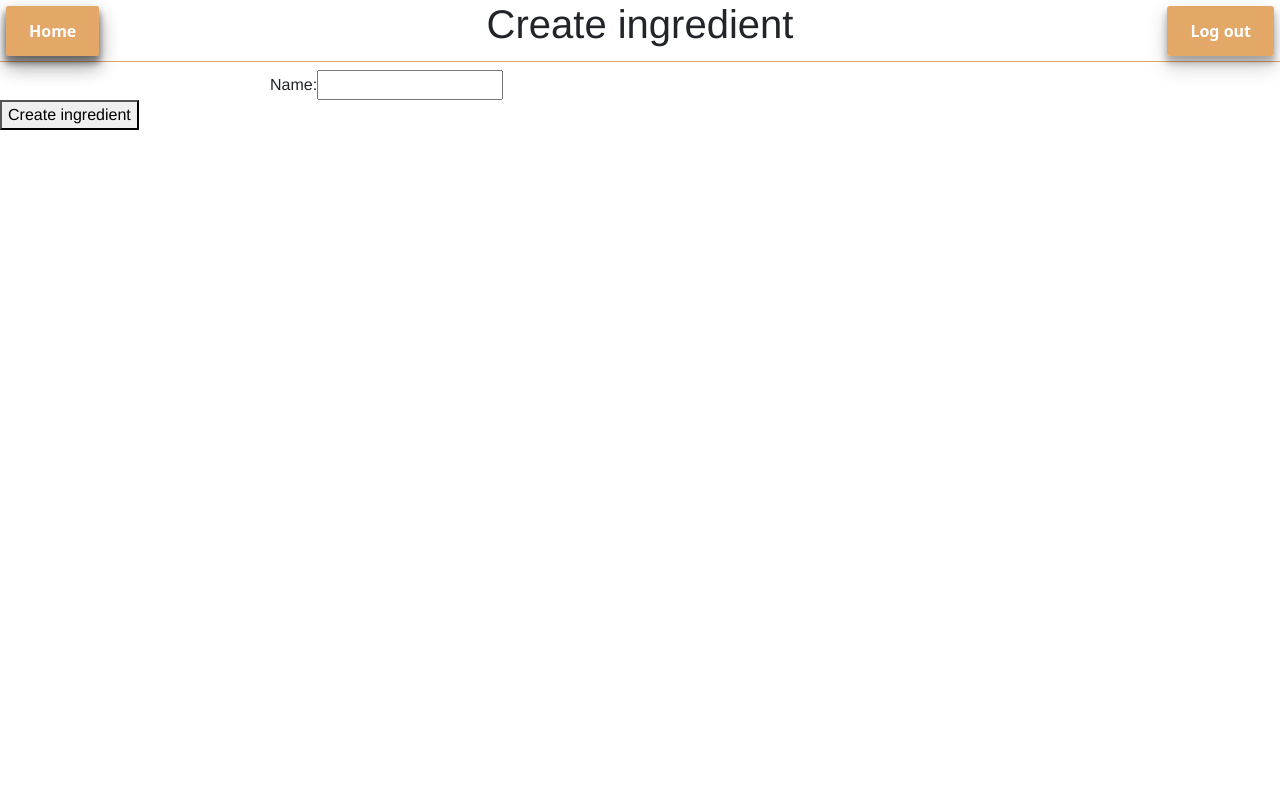
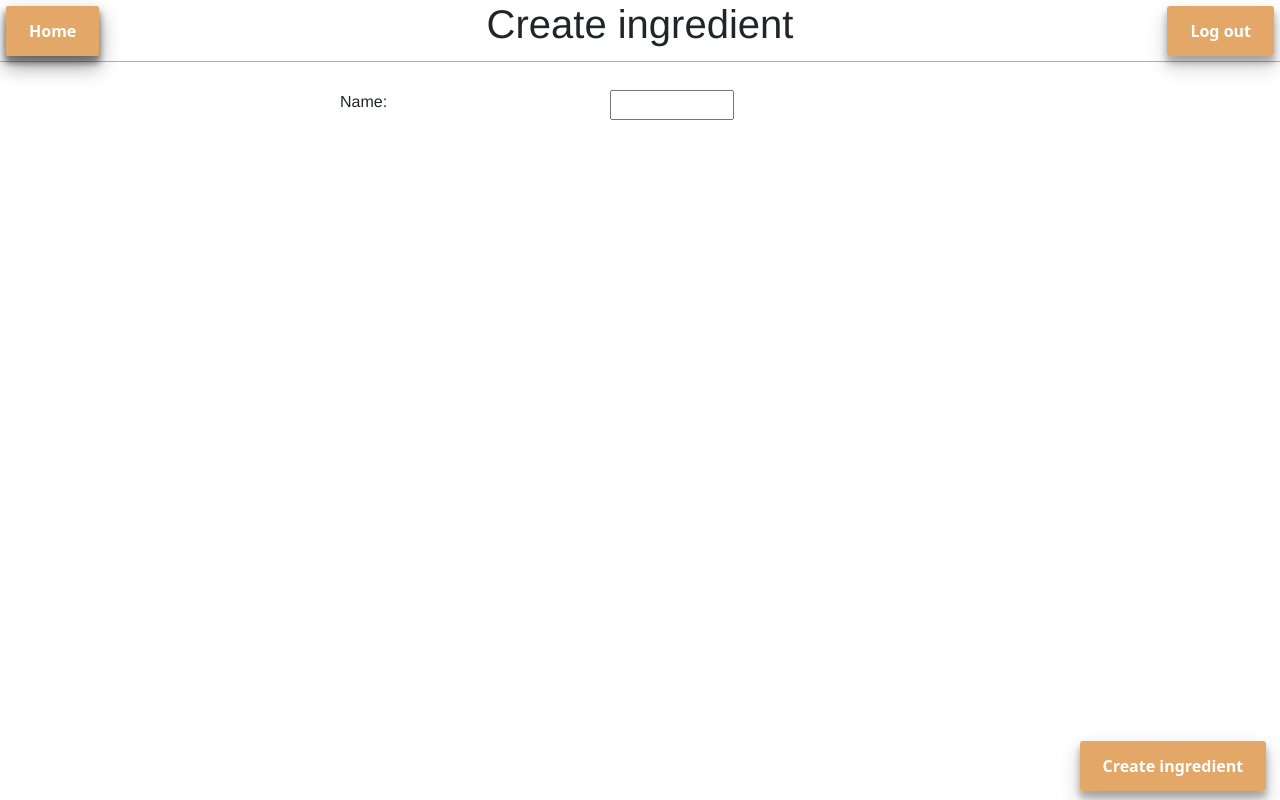
Before and after one commit to Luca1g40/Happlication, a React (Create React App) app in the folder src/frontend/frontendhapp/: page /createingredient in a window 1280 px wide. Built offline with nearby package versions, Linux system fonts and the light colour scheme.

Commit message:
Refactoring, Get all staff fixed css changed menu menu categorie dynamisch

```diff
--- a/src/frontend/frontendhapp/src/components/ingredient/IngredientForm.js
+++ b/src/frontend/frontendhapp/src/components/ingredient/IngredientForm.js
@@ -4,17 +4,18 @@ import React from "react";
 
 export default function IngredientForm(props){
     return(props.ingredient===undefined) ? (
-        <div>
+        <div className={"crud-form"}>
+            <label className={"left-column"} htmlFor={"name"}>Name: </label>
+            <input className={"right-column"} name={"name"} onChange={(event)=>props.handleChange(event)}/>
             <ErrormeldingLabel text={props.errorMeldingText}/>
-            <label htmlFor={"name"}>Name: </label>
-            <input name={"name"} onChange={(event)=>props.handleChange(event)}/>
+
         </div>
 
     ) : (
-        <div>
+        <div className={"crud-form"}>
+            <label className={"left-column"} htmlFor={"name"}>Name: </label>
+            <input className={"right-column"} name={"name"} disabled={props.disabled} onChange={(event)=>props.handleChange(event)} value={props.ingredient.name}/>
             <ErrormeldingLabel text={props.errorMeldingText}/>
-            <label htmlFor={"name"}>Name: </label>
-            <input name={"name"} disabled={props.disabled} onChange={(event)=>props.handleChange(event)} value={props.ingredient.name}/>
         </div>
 
     )
--- a/src/frontend/frontendhapp/src/components/ingredient/ViewIngredient.js
+++ b/src/frontend/frontendhapp/src/components/ingredient/ViewIngredient.js
@@ -44,7 +44,7 @@ export default function ViewIngredient(props){
                 <Link to="/administration" className="button search-products-navigation" >Home</Link>
             </div>
             <IngredientForm errorMeldingText={foutMelding} handleChange={event=>handleChange(event)}/>
-            <SubmitButton setFoutMelding={foutMelding=>setFoutMelding(foutMelding)} disabled={disabled} setDisabled={disabled=>setDisabled(disabled)} action={Actions.CREATE_INGREDIENT} buttonText={"Create ingredient"} ingredient={ingredient}/>
+            <SubmitButton className={"button submit-button"} setFoutMelding={foutMelding=>setFoutMelding(foutMelding)} disabled={disabled} setDisabled={disabled=>setDisabled(disabled)} action={Actions.CREATE_INGREDIENT} buttonText={"Create ingredient"} ingredient={ingredient}/>
             <Logout/>
             <HomeNav/>
         </div>
--- a/src/frontend/frontendhapp/src/styles/StaffModuleHomePagina.css
+++ b/src/frontend/frontendhapp/src/styles/StaffModuleHomePagina.css
@@ -1,15 +1,3 @@
-.staffModuleHomePagina_container {
-    position: relative;
-    height: 750px;
-    width: 1000px;
-    margin: auto;
-    text-align: center;
-
-    box-shadow: rgba(0, 0, 0, 0.19)
-    0 10px 20px, rgba(0, 0, 0, 0.23)
-    0 6px 6px;
-}
-
 .homeModule_bt_space {
     justify-content: space-evenly;
     margin: 15px;
```
